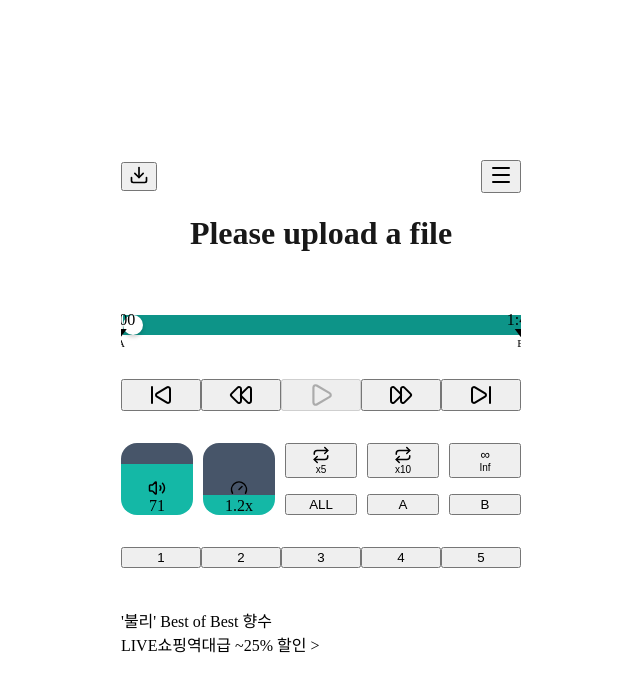
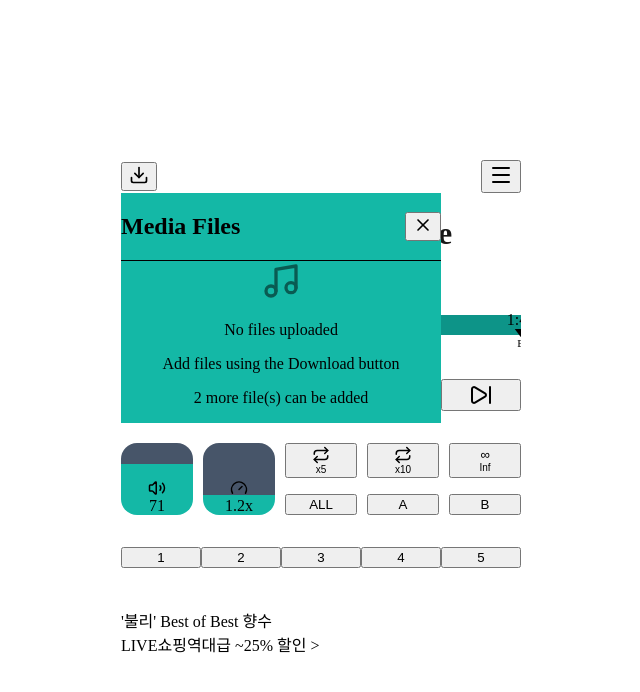
Before and after one commit to yunseokjeon/lang-fe, a Next.js app in the folder audio-player/: page / in a window 1280 px wide. Both pictures are taken after a click on the button 820 px from the left and 176 px from the top of the page. Shown: the top 692 px of the page, without its empty margins (319-959 px from the left). Built offline with nearby package versions, Linux system fonts and the light colour scheme.

Commit message:
재생 리스트 모달 추가.

```diff
--- a/audio-player/app/components/Header.tsx
+++ b/audio-player/app/components/Header.tsx
@@ -1,12 +1,22 @@
-import { useRef } from "react";
-import { Download, Menu } from "lucide-react";
+import { useRef, useState } from "react";
+import { Download, Menu, X, Music } from "lucide-react";
+import { MediaFile } from "../page";
 
 interface HeaderProps {
   onFileUpload: (file: File) => void;
+  mediaFiles: MediaFile[];
+  currentFileIndex: number | null;
+  onSelectFile: (index: number) => void;
 }
 
-export default function Header({ onFileUpload }: HeaderProps) {
+export default function Header({
+  onFileUpload,
+  mediaFiles,
+  currentFileIndex,
+  onSelectFile,
+}: HeaderProps) {
   const fileInputRef = useRef<HTMLInputElement>(null);
+  const [isMenuOpen, setIsMenuOpen] = useState(false);
 
   const handleClick = () => {
     fileInputRef.current?.click();
@@ -17,9 +27,17 @@ export default function Header({ onFileUpload }: HeaderProps) {
     if (file) {
       onFileUpload(file);
     }
+    // input 값 초기화 (같은 파일 다시 선택 가능하게)
+    e.target.value = "";
+  };
+
+  const handleDoubleClick = (index: number) => {
+    onSelectFile(index);
+    setIsMenuOpen(false);
   };
 
   return (
+    <>
       <div className="flex items-center justify-between p-4 text-white">
         <input
           ref={fileInputRef}
@@ -34,9 +52,76 @@ export default function Header({ onFileUpload }: HeaderProps) {
         >
           <Download size={20} />
         </button>
-      <button className="p-2 hover:bg-white/10 rounded-lg transition">
+        <button
+          onClick={() => setIsMenuOpen(true)}
+          className="p-2 hover:bg-white/10 rounded-lg transition"
+        >
           <Menu size={24} />
         </button>
       </div>
+
+      {/* 파일 목록 모달 */}
+      {isMenuOpen && (
+        <div className="fixed inset-0 bg-black/50 flex items-center justify-center z-50">
+          <div className="rounded-2xl w-[320px] max-h-[400px] overflow-hidden shadow-xl" style={{ backgroundColor: "#14b8a6" }}>
+            <div className="flex items-center justify-between p-4 border-b border-white/20">
+              <h2 className="text-lg font-semibold text-white">Media Files</h2>
+              <button
+                onClick={() => setIsMenuOpen(false)}
+                className="p-1 hover:bg-white/20 rounded-lg transition"
+              >
+                <X size={20} className="text-white" />
+              </button>
+            </div>
+            <div className="p-4">
+              {mediaFiles.length === 0 ? (
+                <div className="text-center py-8 text-white/70">
+                  <Music size={40} className="mx-auto mb-2 opacity-50" />
+                  <p>No files uploaded</p>
+                  <p className="text-sm mt-1">Add files using the Download button</p>
+                </div>
+              ) : (
+                <ul className="space-y-2">
+                  {mediaFiles.map((media, index) => (
+                    <li
+                      key={index}
+                      onDoubleClick={() => handleDoubleClick(index)}
+                      className={`p-3 rounded-xl cursor-pointer transition select-none ${
+                        currentFileIndex === index
+                          ? "bg-white text-teal-600"
+                          : "bg-white/20 hover:bg-white/30 text-white"
+                      }`}
+                    >
+                      <div className="flex items-center gap-3">
+                        <Music size={18} />
+                        <div className="flex-1 min-w-0">
+                          <p className="truncate font-medium">{media.file.name}</p>
+                          <p className={`text-xs ${currentFileIndex === index ? "text-teal-500" : "text-white/70"}`}>
+                            {(media.file.size / (1024 * 1024)).toFixed(2)} MB
+                          </p>
+                        </div>
+                        {currentFileIndex === index && (
+                          <span className="text-xs bg-teal-500 text-white px-2 py-1 rounded-full">Playing</span>
+                        )}
+                      </div>
+                    </li>
+                  ))}
+                </ul>
+              )}
+              {mediaFiles.length > 0 && (
+                <p className="text-xs text-white/60 text-center mt-4">
+                  Double-click to select a file
+                </p>
+              )}
+              {mediaFiles.length < 2 && (
+                <p className="text-xs text-white/60 text-center mt-2">
+                  {2 - mediaFiles.length} more file(s) can be added
+                </p>
+              )}
+            </div>
+          </div>
+        </div>
+      )}
+    </>
   );
 }
--- a/audio-player/app/page.tsx
+++ b/audio-player/app/page.tsx
@@ -10,13 +10,18 @@ import PlaybackControls from "./components/PlaybackControls";
 import ControlGrid from "./components/ControlGrid";
 import NumberButtons from "./components/NumberButtons";
 
+export interface MediaFile {
+  file: File;
+  url: string;
+}
+
 export default function Home() {
   const [showSplash, setShowSplash] = useState(true);
   const [isPlaying, setIsPlaying] = useState(false);
   const [currentTime, setCurrentTime] = useState(0);
   const [duration, setDuration] = useState(0);
-  const [audioFile, setAudioFile] = useState<File | null>(null);
-  const [audioUrl, setAudioUrl] = useState<string | null>(null);
+  const [mediaFiles, setMediaFiles] = useState<MediaFile[]>([]);
+  const [currentFileIndex, setCurrentFileIndex] = useState<number | null>(null);
   const audioRef = useRef<HTMLAudioElement | null>(null);
   const [markerA, setMarkerA] = useState(0);
   const [markerB, setMarkerB] = useState(100);
@@ -44,15 +49,38 @@ export default function Home() {
     return () => clearTimeout(timer);
   }, []);
 
-  // 파일 업로드 핸들러
+  // 현재 선택된 파일 정보
+  const currentMedia = currentFileIndex !== null ? mediaFiles[currentFileIndex] : null;
+  const audioUrl = currentMedia?.url || null;
+  const audioFile = currentMedia?.file || null;
+
+  // 파일 업로드 핸들러 (최대 2개)
   const handleFileUpload = (file: File) => {
-    // 이전 URL 정리
-    if (audioUrl) {
-      URL.revokeObjectURL(audioUrl);
+    if (mediaFiles.length >= 2) {
+      alert("최대 2개의 파일만 업로드할 수 있습니다.");
+      return;
     }
     const url = URL.createObjectURL(file);
-    setAudioFile(file);
-    setAudioUrl(url);
+    const newMediaFile: MediaFile = { file, url };
+    setMediaFiles((prev) => [...prev, newMediaFile]);
+
+    // 첫 번째 파일이면 자동 선택
+    if (mediaFiles.length === 0) {
+      setCurrentFileIndex(0);
+      setCurrentTime(0);
+      setIsPlaying(false);
+    }
+  };
+
+  // 파일 선택 핸들러 (더블클릭 시)
+  const handleSelectFile = (index: number) => {
+    if (index === currentFileIndex) return;
+
+    // 재생 중이면 멈춤
+    if (audioRef.current) {
+      audioRef.current.pause();
+    }
+    setCurrentFileIndex(index);
     setCurrentTime(0);
     setIsPlaying(false);
   };
@@ -101,11 +129,9 @@ export default function Home() {
   // 컴포넌트 언마운트 시 URL 정리
   useEffect(() => {
     return () => {
-      if (audioUrl) {
-        URL.revokeObjectURL(audioUrl);
-      }
+      mediaFiles.forEach((media) => URL.revokeObjectURL(media.url));
     };
-  }, [audioUrl]);
+  }, [mediaFiles]);
 
   if (showSplash) {
     return <SplashScreen />;
@@ -123,7 +149,12 @@ export default function Home() {
         />
       )}
       <div className="w-full max-w-[400px] bg-gradient-to-b from-sky-500 to-sky-600 rounded-3xl shadow-2xl overflow-hidden">
-        <Header onFileUpload={handleFileUpload} />
+        <Header
+          onFileUpload={handleFileUpload}
+          mediaFiles={mediaFiles}
+          currentFileIndex={currentFileIndex}
+          onSelectFile={handleSelectFile}
+        />
         <TimeDisplay currentTime={currentTime} fileName={audioFile?.name || null} hasFile={!!audioFile} />
         <ProgressBar
           currentTime={currentTime}
```
Lines whose indentation alone changed are shown as unchanged.
